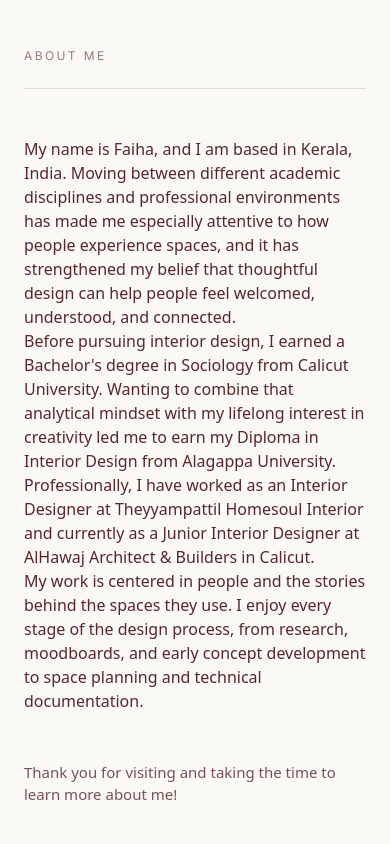
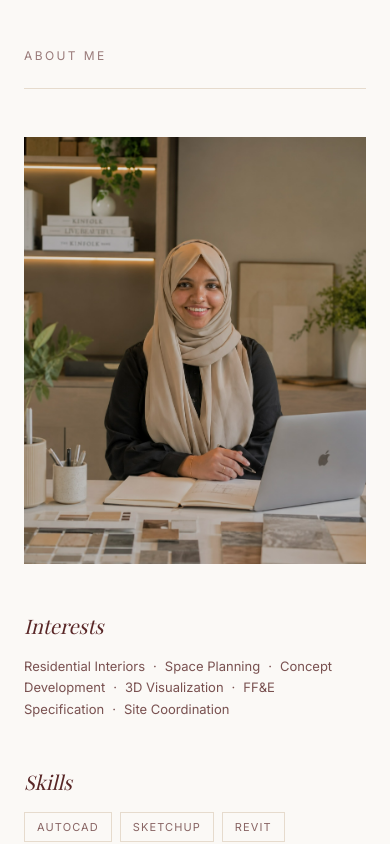
Before and after one commit to mariyam00786/faiha, a Next.js app: page / in a window 390 px wide. Shown: the part 8400-9244 px from the top of the page. Built offline with nearby package versions, Linux system fonts and the light colour scheme; a web font is replaced by a local one.

Commit message:
Update mobile about section layout & add new bedroom design

```diff
--- a/src/components/AboutSection.tsx
+++ b/src/components/AboutSection.tsx
@@ -15,7 +15,7 @@ export function AboutSection() {
       <div className="grid grid-cols-1 lg:grid-cols-12 gap-12 lg:gap-24">
 
         {/* Left Column: Bio */}
-        <div className="lg:col-span-7">
+        <div className="lg:col-span-7 order-2 lg:order-1">
           <div className="prose prose-lg prose-p:text-brand-text/80 prose-p:leading-[1.8] prose-p:font-sans prose-p:text-[15px] prose-p:mb-8">
             {siteData.about.bio.split('\n\n').map((paragraph, i) => (
               <p key={i}>{paragraph}</p>
@@ -25,9 +25,9 @@ export function AboutSection() {
         </div>
 
         {/* Right Column: Details */}
-        <div className="lg:col-span-5 flex flex-col gap-12">
+        <div className="lg:col-span-5 flex flex-col gap-12 order-1 lg:order-2">
 
-          <div className="aspect-[4/5] w-full max-w-sm bg-[#E5E0D8] relative overflow-hidden">
+          <div className="aspect-[4/5] w-full max-w-sm mx-auto lg:mx-0 bg-[#E5E0D8] relative overflow-hidden">
             <Image
               src={siteData.personal.profileImage}
               alt={siteData.personal.name}
--- a/src/data/contents.ts
+++ b/src/data/contents.ts
@@ -207,6 +207,16 @@ export const contentsData: ContentCategory[] = [
     gallery: [],
     projects: [
       {
+        title: "Modern Bedroom Setup",
+        description: "A refined and modern bedroom space, featuring a custom wardrobe design and an integrated wall station.",
+        images: [
+          "/gallery/BEDROOM/1 (15).png",
+          "/gallery/BEDROOM/3 (12).png",
+          "/gallery/BEDROOM/wall with kttl.jpg.jpeg",
+          "/gallery/BEDROOM/WARDROBE.jpg.jpeg"
+        ]
+      },
+      {
         title: "Bedroom Design 1",
         description: "Write about the first bedroom design here.",
         images: [
```
